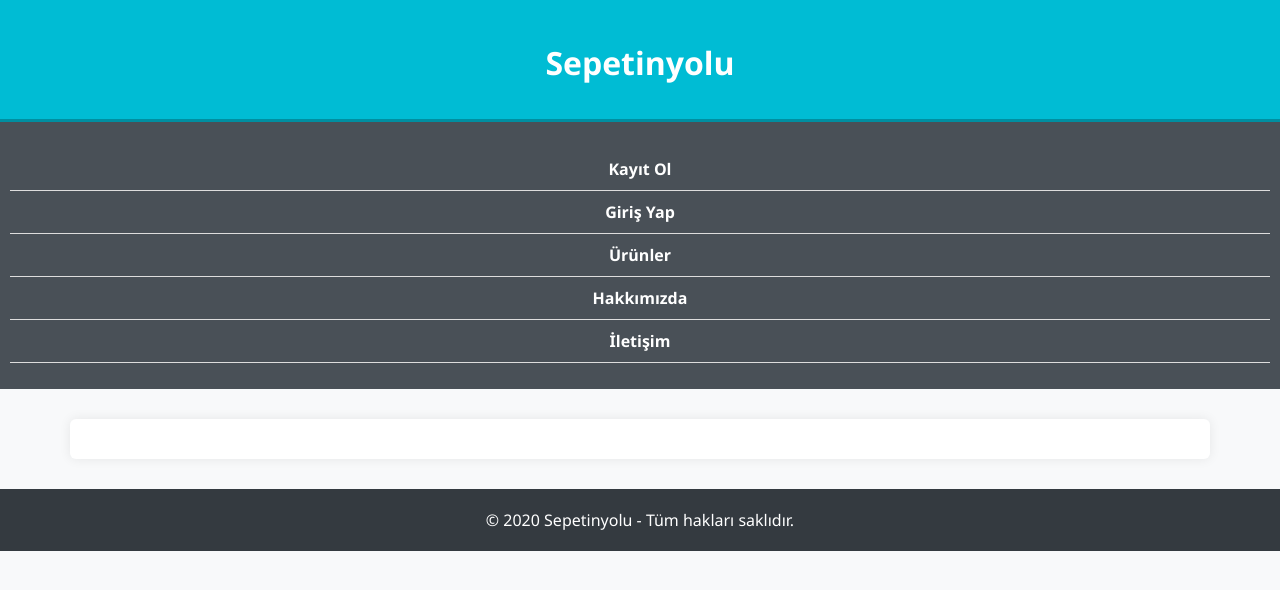
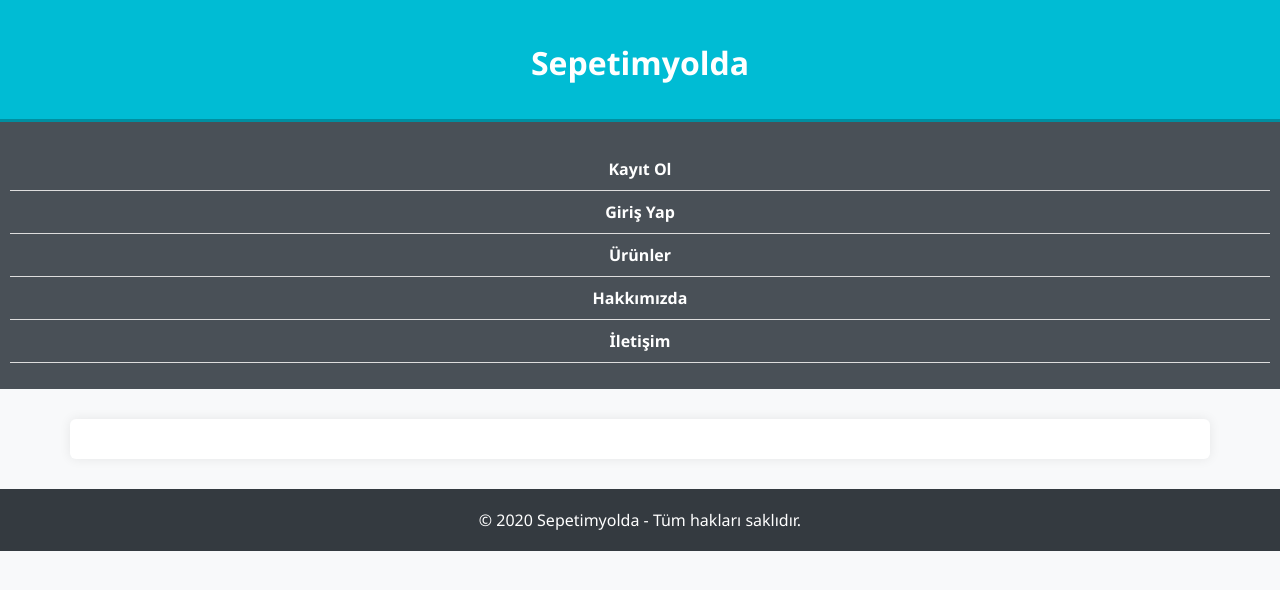
Before and after one commit to Algan65/Sepetinyolu, a Flask app: template templates/base.html in a window 1280 px wide. Shown: the top 590 px of the page. Run offline with Flask 3, Linux system fonts and the light colour scheme; the template is opened without the code that fills it: most values are stand-ins (such as "Sample title", 1, 10 or a date in 2020).

Commit message:
Update base.html

```diff
--- a/templates/base.html
+++ b/templates/base.html
@@ -3,14 +3,18 @@
 <head>
     <meta charset="UTF-8">
     <meta name="viewport" content="width=device-width, initial-scale=1.0">
-    <title>{% block title %}Sepetinyolu{% endblock %}</title>
+    <title>{% block title %}Sepetimyolda{% endblock %}</title>
     <link rel="stylesheet" href="{{ url_for('static', filename='style.css') }}">
     <link rel="icon" href="{{ url_for('static', filename='favicon.ico') }}" type="image/x-icon">
 </head>
 <body>
 
     <header>
-        <h1><a href="{{ url_for('home') }}" style="color: white; text-decoration: none;">Sepetinyolu</a></h1>
+        <h1>
+            <a href="{{ url_for('home') }}" style="color: white; text-decoration: none;">
+                Sepetimyolda
+            </a>
+        </h1>
     </header>
 
     <nav>
@@ -36,7 +40,7 @@
     </main>
 
     <footer style="text-align: center; padding: 20px; background-color: #343a40; color: white; margin-top: 30px;">
-        &copy; {{ now().year }} Sepetinyolu - Tüm hakları saklıdır.
+        &copy; {{ now().year }} Sepetimyolda - Tüm hakları saklıdır.
     </footer>
 
 </body>
```
